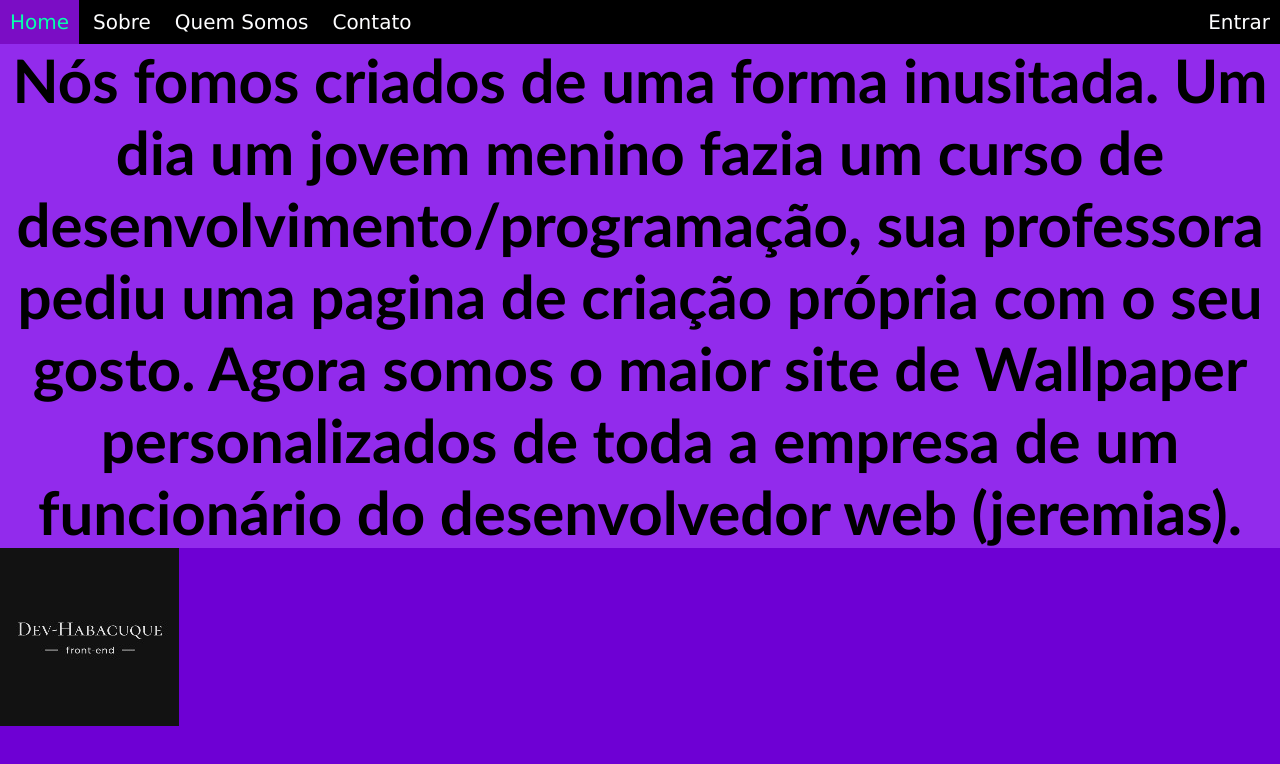
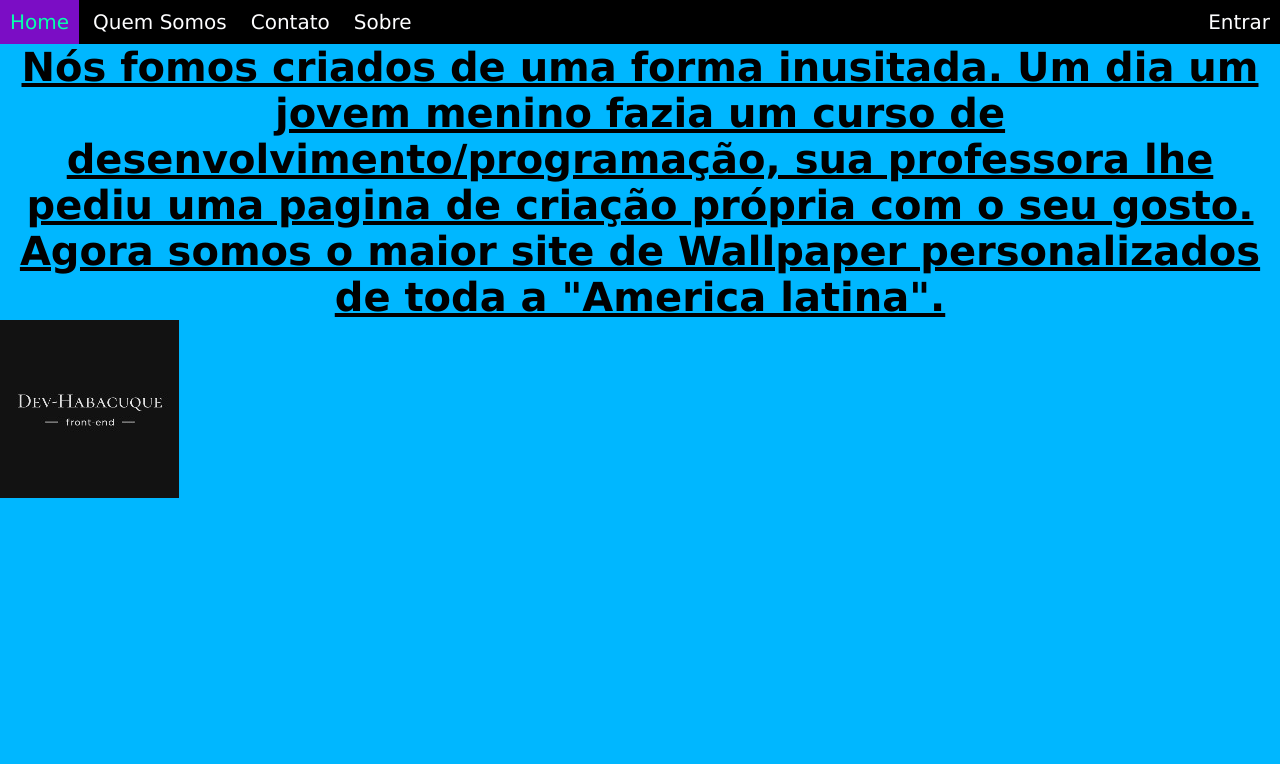
Before and after one commit to Dev-Habacuque/meu-repositorio, a plain HTML site: page Aula_23.09/pg02.html in a window 1280 px wide. Drawn offline with Linux system fonts and the light colour scheme.

Commit message:
mudei o codigo

```diff
--- a/Aula_23.09/contatos.css
+++ b/Aula_23.09/contatos.css
@@ -36,8 +36,10 @@ display: inline;
 
 }
 body{
-    background-image: linear-gradient(90deg, rgb(5, 255, 234), rgb(255, 251, 0));
+    background-image: linear-gradient(90deg, rgb(0, 255, 234), rgb(129, 0, 235));
 }
 #ul{
     text-align: center;
+    color: white;
+    font-family: 'Franklin Gothic Medium', 'Arial Narrow', Arial, sans-serif;
 }
--- a/Aula_23.09/estilo.css
+++ b/Aula_23.09/estilo.css
@@ -18,7 +18,6 @@ display: inline;
     padding: 10px;
     font-family:Verdana, Geneva, Tahoma, sans-serif;
     font-size: 20px;
-
 }
 #menu-home ul li:last-child a {
     float: right;
@@ -28,27 +27,19 @@ display: inline;
     background-color: rgb(123, 13, 197);
     color: rgb(6, 255, 172);
 }
-
-
-
-
-
-
-
-
 #cor-01{
-    background-color: rgb(146, 43, 236);
+    color: rgb(0, 0, 0);
+}
+#cor-01{
+    background-color: rgb(0, 183, 255);
     text-align: center;
-    font-size: 60px;
-    font-family: 'Trebuchet MS', 'Lucida Sans Unicode', 'Lucida Grande', 'Lucida Sans', Arial, sans-serif;
-
+    font-size: 40px;
+    font-family:'Lucida Sans', 'Lucida Sans Regular', 'Lucida Grande', 'Lucida Sans Unicode', Geneva, Verdana, sans-serif;
 }
 body{
-    background-color: rgb(110, 0, 212);
+    background-color: rgb(0, 183, 255);
 }
 #logo{
-    text-align: center;
     height: 150px;
     width: 150px;
-    display: flex;
 }
--- a/Aula_23.09/pg02.html
+++ b/Aula_23.09/pg02.html
@@ -14,16 +14,18 @@
     <ul id="menu-home" >
        <li><a href="index.html"target="_blaze">Home</a></li>
 
-       <li><a href="#"target="_blaze">Sobre</a></li>
+
 
        <li><a href="pg02.html"target="_blaze">Quem Somos</a></li>
 
        <li><a href="contatos.html"target="_blaze">Contato</a></li>
 
+       <li><a href="https://programadoresdoamanha.org"target="_blaze">Sobre</a></li>
+
        <li><a href="pg03.html"target="_blaze">Entrar</a></li>
     </ul>
  </nav>
-     <h2 id="cor-01" > Nós fomos criados de uma forma inusitada. Um dia um jovem menino  fazia um curso de desenvolvimento/programação, sua professora pediu uma pagina de criação própria com o seu gosto. Agora somos o maior site de Wallpaper personalizados de toda a empresa de um funcionário do desenvolvedor web (jeremias).</h2>
+     <h2 id="cor-01" > <u>Nós fomos criados de uma forma inusitada. Um dia um jovem menino  fazia um curso de desenvolvimento/programação, sua professora lhe pediu uma pagina de criação própria com o seu gosto. Agora somos o maior site de Wallpaper personalizados de toda a "America latina".</u> </h2>
 
        <a href="https://github.com/Dev-Habacuque"target="_blaze">
         <img src="logo.jpeg" alt="">
--- a/Aula_23.09/style.css
+++ b/Aula_23.09/style.css
@@ -40,7 +40,7 @@ display: inline;
     font-family: Verdana, Geneva, Tahoma, sans-serif;
 }
 body{
-    background-color: black;
+    background-color: rgb(8, 7, 7);
 }
 #logo{
     text-align: center;
@@ -50,7 +50,8 @@ body{
 
 }
 #texto-footer{
-    color: white;
+    color: rgb(0, 247, 255);
+    background-color: rgb(67, 8, 122);
 }
 .section-img{
 
@@ -69,3 +70,12 @@ body{
     width: 100%;
     text-align: center;
 }
+#color-02{
+    color: aqua;
+    text-align: center;
+}
+#banner{
+    justify-content: center;
+    width: 1550px;
+
+}
```
Also changed, not shown: Aula_23.09/contatos.html (+3 -1 lines), Aula_23.09/download.html (deleted, +0 -16 lines), Aula_23.09/estilo02.css (+2 -8 lines), Aula_23.09/index.html (+7 -8 lines), Aula_23.09/pg03.html (+2 -2 lines), Aula_23.09/banner02.png (added), Aula_23.09/download.css (deleted).
